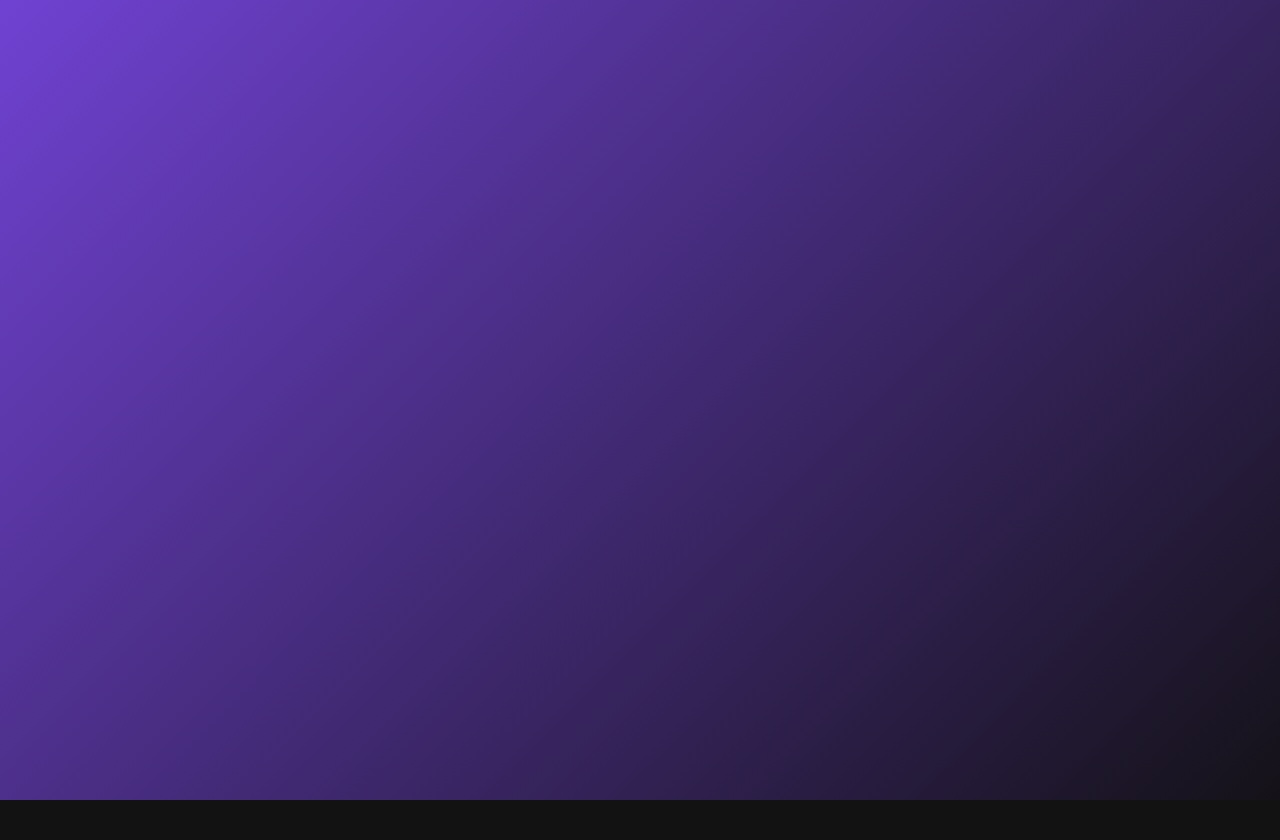
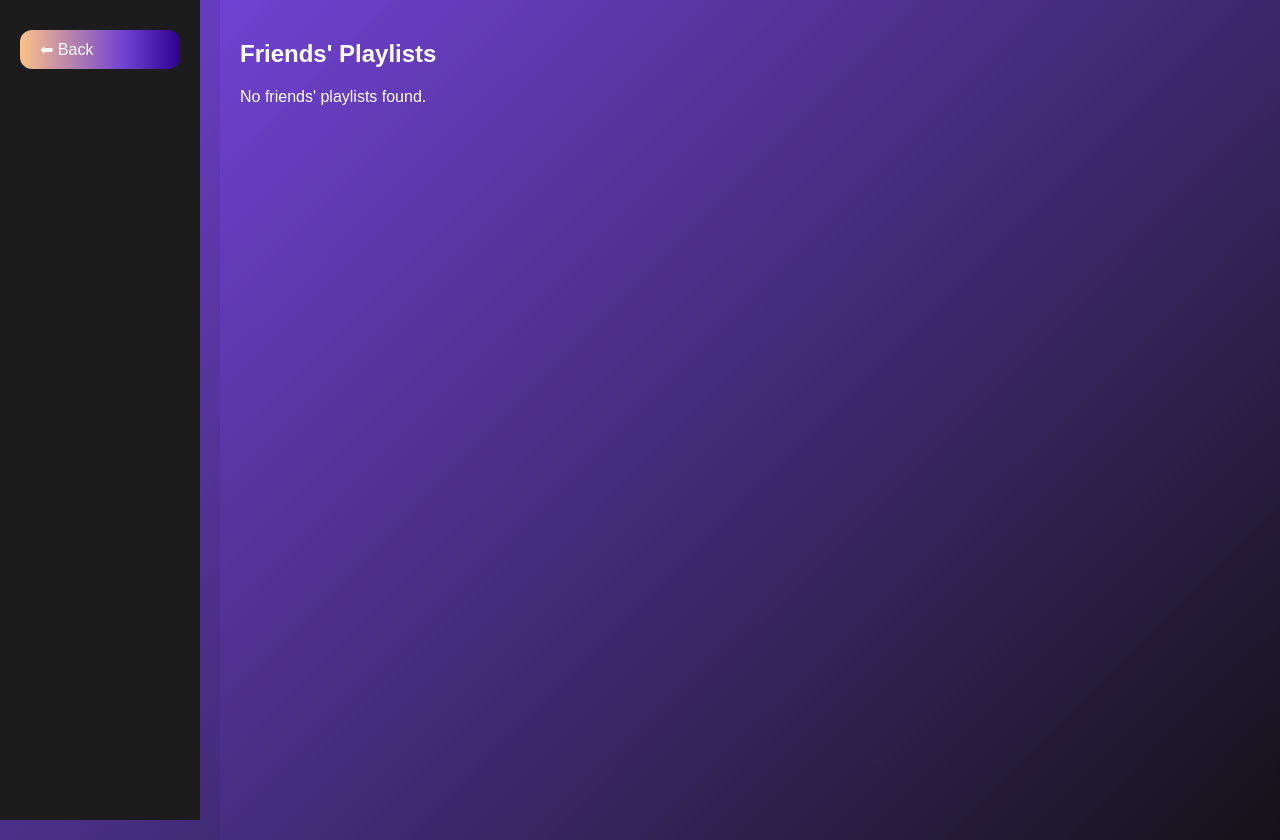
Before and after one commit to cse442-at-ub/fa24-semesterproject-phreekz, a React (Create React App) app in the folder web_server/: page /CSE442/2024-Fall/cegaliat/explore in a window 1280 px wide. Before the commit the page ends 800 px from the top, so only its background shows below. Built offline with nearby package versions, Linux system fonts and the light colour scheme.

Commit message:
Front-End Explore Page implementation

```diff
--- a/web_server/src/App.js
+++ b/web_server/src/App.js
@@ -6,10 +6,11 @@ import DashboardPage from './DashboardPage';
 import SignupPage from './signup';
 import AccountPage from './AccountPage';
 import PlaylistsPage from './PlaylistsPage';
+import ExplorePage from './ExplorePage';
 
 function App() {
   return (
-    <Router basename="/CSE442/2024-Fall/yichuanp">
+    <Router basename="/CSE442/2024-Fall/cegaliat">
       <Routes>
         <Route path="/" element={<LandingPage />} />
         <Route path="/login" element={<Login />} />
@@ -17,6 +18,7 @@ function App() {
         <Route path="/signup" element={<SignupPage />} />
         <Route path="/account" element={<AccountPage />} />
         <Route path="/playlists" element={<PlaylistsPage />} />
+        <Route path ="/explore" element={<ExplorePage />} />
       </Routes>
     </Router>
   );
--- a/web_server/src/DashboardPage.css
+++ b/web_server/src/DashboardPage.css
@@ -35,13 +35,31 @@
     width: 80%;
     text-align: left;
     border-radius: 12px;
-    transition: transform 0.3s ease;
+    transition: transform 0.3s ease, background-color 0.3s ease;
 }
 
 .sidebar button:hover {
     transform: scale(1.05);
-    /* Expands the buttons */
-    background-color: #444444;
+    background-color: #444444; /* Change background on hover */
+}
+
+/* Specific styles for the Explore button */
+.sidebar .explore-button {
+    background: linear-gradient(90deg, #FCC188 0%, #7042D2 65%, #2E008E 100%);
+    color: white;
+    border: none;
+    padding: 10px 20px;
+    margin: 10px 0;
+    cursor: pointer;
+    width: 80%;
+    text-align: left;
+    border-radius: 12px;
+    transition: transform 0.3s ease, background-color 0.3s ease;
+}
+
+.sidebar .explore-button:hover {
+    transform: scale(1.05);
+    background-color: #444444; /* Change background on hover */
 }
 
 .sidebar .gear {
@@ -55,10 +73,8 @@
 
 .sidebar .gear img {
     width: 20px;
-    /* Adjust size to match the arrow icon */
     height: 20px;
-    filter: brightness(0) invert(1);
-    /* Make the image white */
+    filter: brightness(0) invert(1); /* Make the image white */
 }
 
 /* Main content section */
@@ -126,22 +142,28 @@
 }
 
 .playlist-card {
-    background-color: #3A3A3A;
+    background: linear-gradient(90deg, #FCC188 0%, #7042D2 65%, #2E008E 100%);
     border-radius: 12px;
-    padding: 10px;
-    flex: 1;
-    text-align: center;
+    padding: 10px 20px;
+    margin: 10px 0;
+    cursor: pointer;
+    text-align: left;
+    width: 100%;
+    display: flex;
+    align-items: center;
     transition: transform 0.3s ease;
+    color: white;
 }
 
 .playlist-card:hover {
     transform: scale(1.05);
+    background-color: #444444;
 }
 
 .playlist-card img {
-    width: 100%;
+    width: 40px;
     border-radius: 10px;
-    margin-bottom: 10px;
+    margin-right: 10px;
 }
 
 /* Friend List Styling */
@@ -288,36 +310,9 @@
 
 /* Sidebar scrollable */
 .sidebar {
-    overflow-y: auto;
-    /* Make it scrollable */
+    overflow-y: auto; /* Make it scrollable */
     scroll-behavior: smooth;
     padding-bottom: 20px;
-}
-
-/* Update main dashboard playlists to match sidebar style */
-.playlist-card {
-    background: linear-gradient(90deg, #FCC188 0%, #7042D2 65%, #2E008E 100%);
-    border-radius: 12px;
-    padding: 10px 20px;
-    margin: 10px 0;
-    cursor: pointer;
-    text-align: left;
-    width: 100%;
-    display: flex;
-    align-items: center;
-    transition: transform 0.3s ease;
-    color: white;
-}
-
-.playlist-card:hover {
-    transform: scale(1.05);
-    background-color: #444444;
-}
-
-.playlist-card img {
-    width: 40px;
-    border-radius: 10px;
-    margin-right: 10px;
 }
 
 /* Add this style for the username display */
--- a/web_server/src/DashboardPage.js
+++ b/web_server/src/DashboardPage.js
@@ -6,7 +6,7 @@ import './DashboardPage.css';
 
 const CLIENT_ID = "0a163e79d37245d88d911278ded71526";
 const CLIENT_SECRET = "b430a0afd21f43a898466b8963e75f15";
-const REDIRECT_URI = "https://se-dev.cse.buffalo.edu/CSE442/2024-Fall/yichuanp/#/dashboard";
+const REDIRECT_URI = "https://se-dev.cse.buffalo.edu/CSE442/2024-Fall/cegaliat/#/dashboard";
 const SCOPE = "user-read-private user-read-email";
 
 const DashboardPage = () => {
@@ -32,7 +32,7 @@ const DashboardPage = () => {
         // Fetch CSRF token on page load
         const fetchCsrfToken = async () => {
             try {
-                const response = await fetch('/CSE442/2024-Fall/yichuanp/api/csrfToken.php');
+                const response = await fetch('/CSE442/2024-Fall/cegaliat/api/csrfToken.php');
                 const data = await response.json();
                 setCsrfToken(data.csrf_token);
             } catch (error) {
@@ -56,7 +56,7 @@ const DashboardPage = () => {
     }, []);
 
     const acceptFriend = async (follower) => {
-        const response = await fetch('/CSE442/2024-Fall/yichuanp/api/acceptFriendRequest.php', {
+        const response = await fetch('/CSE442/2024-Fall/cegaliat/api/acceptFriendRequest.php', {
             method: 'POST',
             headers: {
                 'Content-Type': 'application/json',
@@ -82,7 +82,7 @@ const DashboardPage = () => {
     };
 
     const denyFriend = async (follower) => {
-        const response = await fetch('/CSE442/2024-Fall/yichuanp/api/denyFriendRequest.php', {
+        const response = await fetch('/CSE442/2024-Fall/cegaliat/api/denyFriendRequest.php', {
             method: 'POST',
             headers: {
                 'Content-Type': 'application/json',
@@ -136,7 +136,7 @@ const DashboardPage = () => {
     const getAccessToken = async () => {
         try {
             // Validate CSRF token before redirecting to Spotify
-            const response = await fetch('/CSE442/2024-Fall/yichuanp/api/verifyCsrfToken.php', {
+            const response = await fetch('/CSE442/2024-Fall/cegaliat/api/verifyCsrfToken.php', {
                 method: 'POST',
                 headers: {
                     'Content-Type': 'application/json',
@@ -167,7 +167,7 @@ const DashboardPage = () => {
     const goToPlaylistsPage = async () => {
 
         // Validate CSRF token before redirecting to Playlist Page
-        const response = await fetch('/CSE442/2024-Fall/yichuanp/api/verifyCsrfToken.php', {
+        const response = await fetch('/CSE442/2024-Fall/cegaliat/api/verifyCsrfToken.php', {
             method: 'POST',
             headers: {
                 'Content-Type': 'application/json',
@@ -205,7 +205,7 @@ const DashboardPage = () => {
         }
 
         // Send follower and following data to friend.php
-        const response = await fetch('/CSE442/2024-Fall/yichuanp/api/sendFriendRequest.php', {
+        const response = await fetch('/CSE442/2024-Fall/cegaliat/api/sendFriendRequest.php', {
             method: 'POST',
             headers: {
                 'Content-Type': 'application/json',
@@ -229,6 +229,10 @@ const DashboardPage = () => {
         setFriendUsername(''); // Clear the input field after sending the request
     };
 
+    const goToExplorePage = () => {
+        navigate('/explore', { state: { accessToken } }); // Pass the accessToken to ExplorePage
+    };
+
     return (
         <div className="dashboard-container">
             <div className="sidebar">
@@ -242,7 +246,8 @@ const DashboardPage = () => {
                 <button>🎵 Playlist 1</button>
                 <button>🎵 Playlist 2</button>
                 <button>🎵 Playlist 3</button>
-                <button onClick={goToPlaylistsPage}>View Spotify Playlists</button>
+                <button onClick={goToPlaylistsPage}>View Spotify Playlists</button> {/* Button to navigate to playlists */}
+                <button onClick={goToExplorePage}>🔍 Explore</button>
                 <Link to="/account">
                     <button>
                         <div className="gear">
--- /dev/null
+++ b/web_server/src/ExplorePage.css
@@ -0,0 +1,50 @@
+/* ExplorePage.css */
+.explore-container {
+    display: flex;
+    min-height: 100vh;
+    color: white;
+    font-family: 'Arial', sans-serif;
+}
+
+/* Sidebar styling */
+.explore-sidebar {
+    width: 200px;
+    background-color: #1C1C1C;
+    height: 100vh;
+    position: fixed;
+    top: 0;
+    left: 0;
+    display: flex;
+    flex-direction: column;
+    align-items: center;
+    padding-top: 20px;
+}
+
+/* Back button styling */
+.back-button {
+    background: linear-gradient(90deg, #FCC188 0%, #7042D2 65%, #2E008E 100%);
+    color: white;
+    border: none;
+    padding: 10px 20px;
+    margin: 10px 0;
+    cursor: pointer;
+    width: 80%;
+    text-align: left;
+    border-radius: 12px;
+    transition: transform 0.3s ease, background-color 0.3s ease;
+}
+
+.back-button:hover {
+    transform: scale(1.05);
+    background-color: #444444; /* Change background on hover */
+}
+
+/* Main content section */
+.explore-content {
+    margin-left: 220px; /* Adjust margin for sidebar */
+    padding: 20px;
+    flex-grow: 1; /* Allow this section to grow */
+    background: linear-gradient(135deg, #7042D2 0%, #141218 100%);
+    min-height: 100vh; /* Ensure it takes up the full height */
+    overflow-y: auto; /* Allow scrolling if content exceeds height */
+}
--- /dev/null
+++ b/web_server/src/ExplorePage.js
@@ -0,0 +1,99 @@
+import React, { useEffect, useState } from 'react';
+import { useLocation, useNavigate } from 'react-router-dom';
+import './ExplorePage.css';
+import Cookies from 'js-cookie';
+
+const ExplorePage = () => {
+    const [friendsPlaylists, setFriendsPlaylists] = useState([]);
+    const [friendsIDs, setFriendsIDs] = useState([]);
+    const location = useLocation();
+    const accessToken = location.state?.accessToken;
+    const navigate = useNavigate();
+
+    const goBackToDashboard = () => {
+        navigate('/dashboard', { state: { accessToken } });
+    };
+
+    // Fetch Friends' IDs and their Playlists
+    useEffect(() => {
+
+        const fetchFriends = async () => {
+            if (!accessToken) {
+                console.error("No access token found");
+                return;
+            }
+
+            try {
+                const friendsUsernames = JSON.parse(Cookies.get('accepted_friends')).map(friend => friend.following);
+
+                // Step 1: Fetch friends Spotify IDs from backend
+                fetch('/CSE442/2024-Fall/cegaliat/api/getFriendsUserIDs.php', {
+                    method: 'GET',
+                    headers: {
+                        'Content-Type': 'application/json',
+                    },
+                    body: JSON.stringify({
+                        friends: friendsUsernames,
+                    }), // double check this
+                }).then(response => response.json())
+                .then(data => {
+                    setFriendsIDs(data.userIDs);
+                })
+                .catch(error => console.error(error));
+
+                // Step 2: Fetch Playlists for each friend from Spotify API
+                const playlistsData = await Promise.all(
+                    friendsIDs.map(async (friendId) => {
+                        const playlistsResponse = await fetch(`https://api.spotify.com/v1/users/${friendId}/playlists`, {
+                            headers: {
+                                Authorization: `Bearer ${accessToken}`,
+                            },
+                        });
+
+                        if (!playlistsResponse.ok) {
+                            throw new Error(`Failed to fetch playlists for user ${friendId}`);
+                        }
+
+                        const playlists = await playlistsResponse.json();
+                        return { friendId, playlists: playlists.items };
+                    })
+                );
+
+                setFriendsPlaylists(playlistsData);
+            } catch (error) {
+                console.error("Error fetching friends' playlists:", error);
+            }
+        };
+
+        fetchFriends();
+    }, [accessToken]);
+
+    return (
+        <div className="explore-container">
+            {/* Sidebar */}
+            <div className="explore-sidebar">
+                <button className="back-button" onClick={goBackToDashboard}>⬅ Back</button>
+            </div>
+            {/* Main Content */}
+            <div className="explore-content">
+                <h2>Friends' Playlists</h2>
+                {friendsPlaylists.length > 0 ? (
+                    friendsPlaylists.map((friend) => (
+                        <div key={friend.friendId} className="friend-playlists">
+                            <h3>{friend.friendId}'s Playlists</h3> {/* Use friendId here */}
+                            <ul>
+                                {friend.playlists.map((playlist) => (
+                                    <li key={playlist.id}>{playlist.name}</li>
+                                ))}
+                            </ul>
+                        </div>
+                    ))
+                ) : (
+                    <p>No friends' playlists found.</p>
+                )}
+            </div>
+        </div>
+    );
+};
+
+export default ExplorePage;
```
